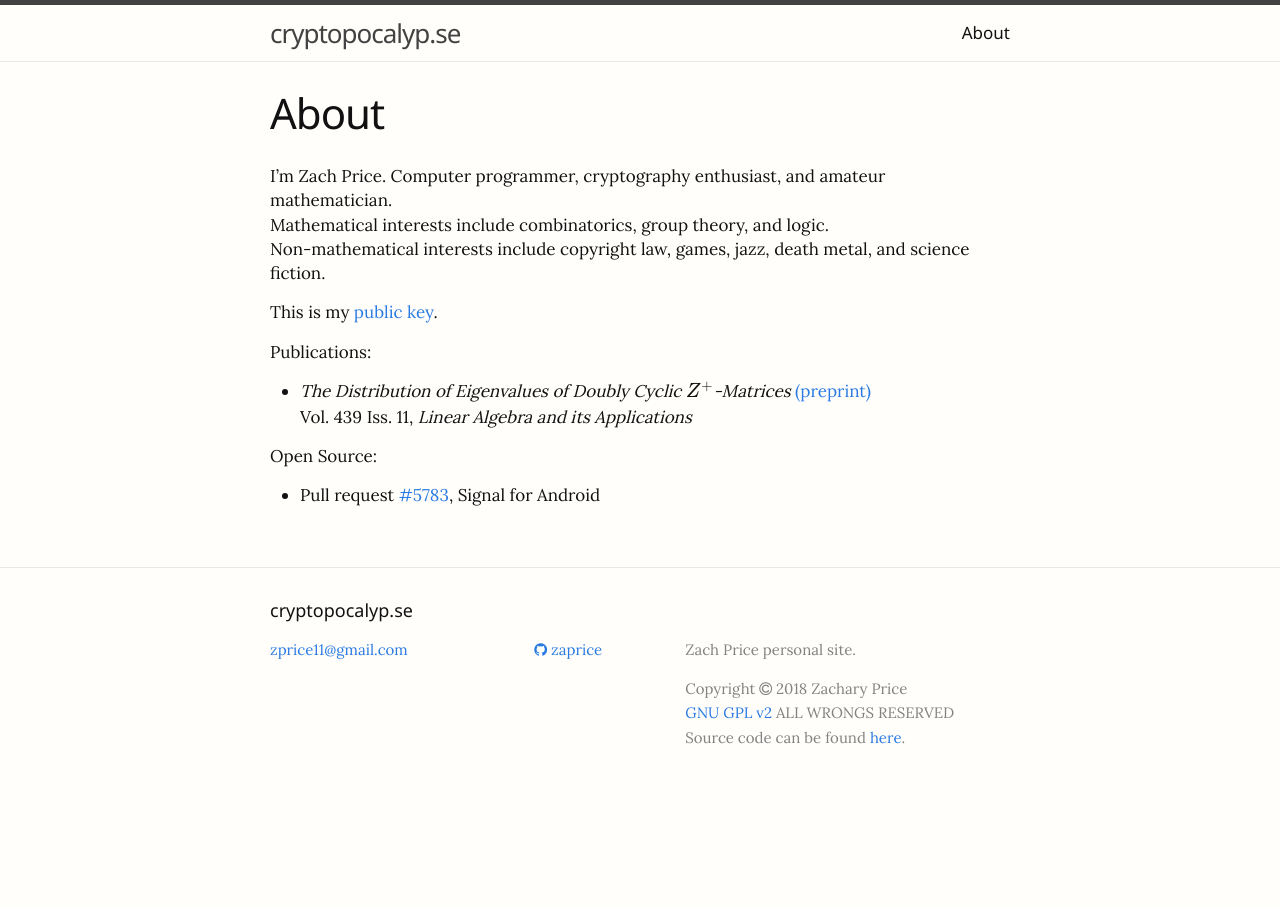
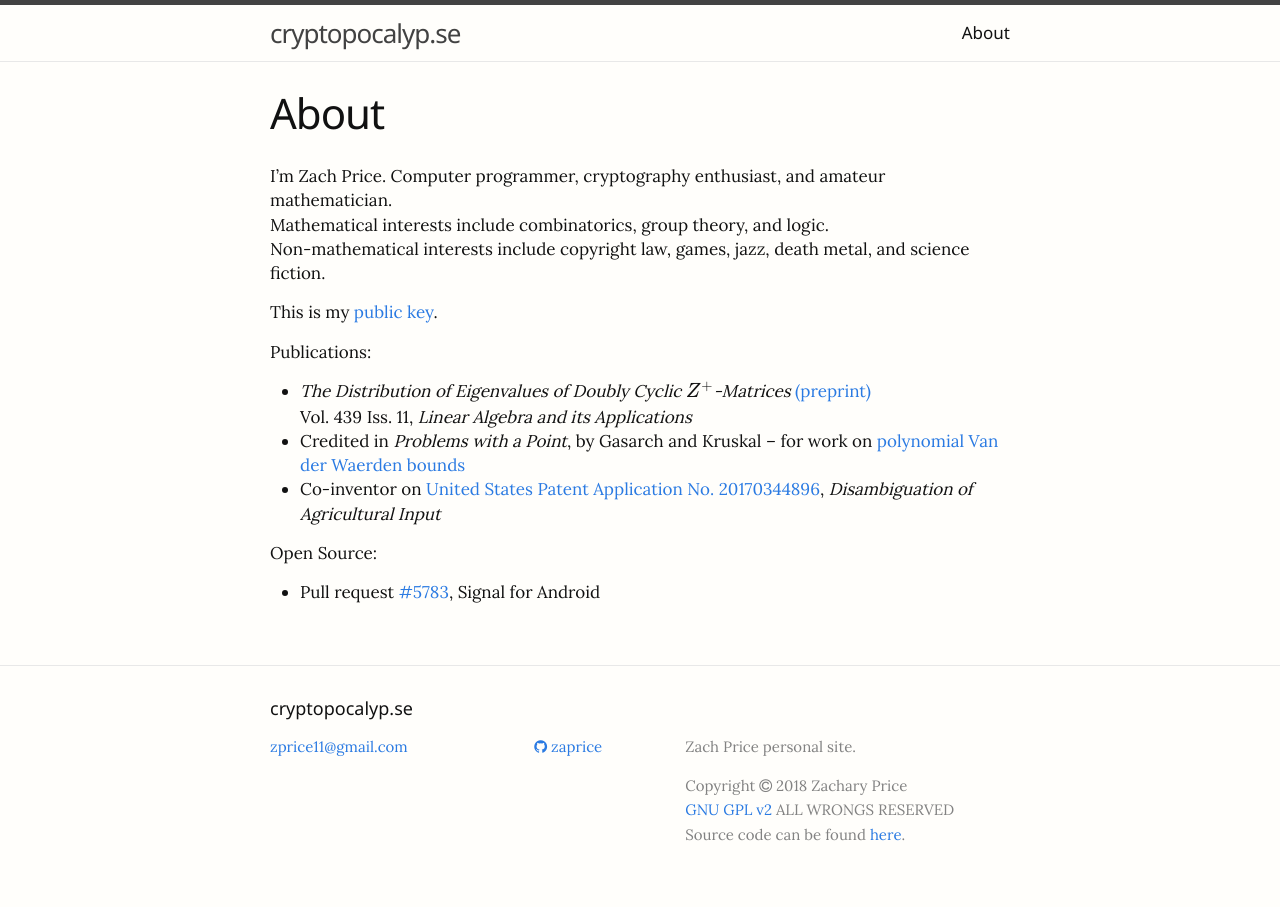
Before and after one commit to zaprice/cryptocalyp.se, a Jekyll site: the page built from about.markdown, in a window 1280 px wide. Built offline with Jekyll 4.4.1, drawn with Linux system fonts in a browser that asks for light colours; nearby versions of some CDN libraries.

Commit message:
adding publications for patent, pvdw

```diff
--- a/about.markdown
+++ b/about.markdown
@@ -14,6 +14,9 @@ Publications:
 
 * _The Distribution of Eigenvalues of Doubly Cyclic $$Z^+$$-Matrices_ [(preprint)]({{ site.JPS | prepend: site.baseurl}})
 Vol. 439 Iss. 11, _Linear Algebra and its Applications_
+* Credited in _Problems with a Point_, by Gasarch and Kruskal -- for work on [polynomial Van der Waerden bounds]({{site.baseurl}}{% post_url 2018-08-26-polyvdw-part-1 %})
+* Co-inventor on [United States Patent Application No. 20170344896](http://appft.uspto.gov/netacgi/nph-Parser?Sect1=PTO1&Sect2=HITOFF&d=PG01&p=1&u=%2Fnetahtml%2FPTO%2Fsrchnum.html&r=1&f=G&l=50&s1=%2220170344896%22),
+_Disambiguation of Agricultural Input_
 
 Open Source:
 
```
